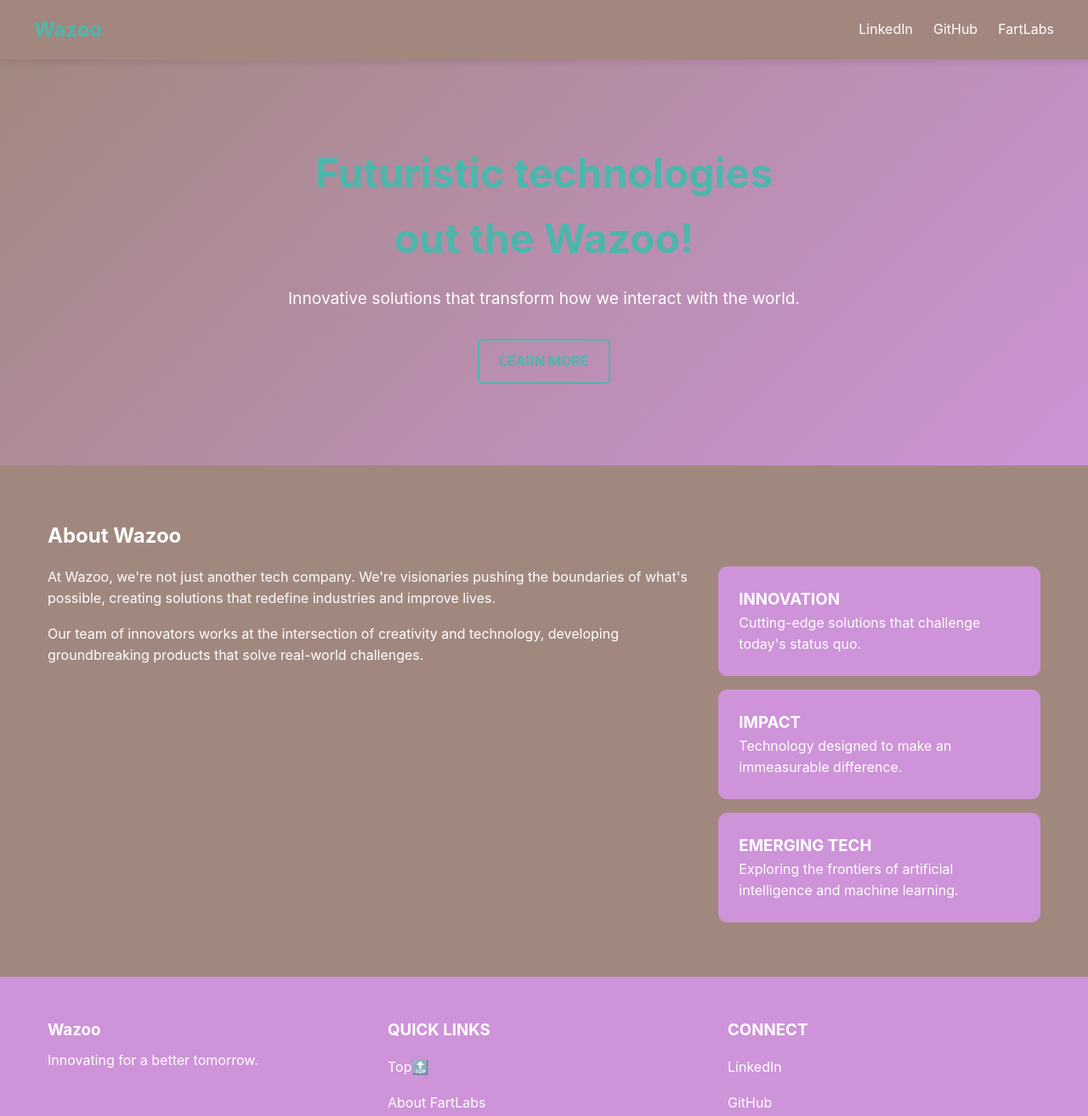
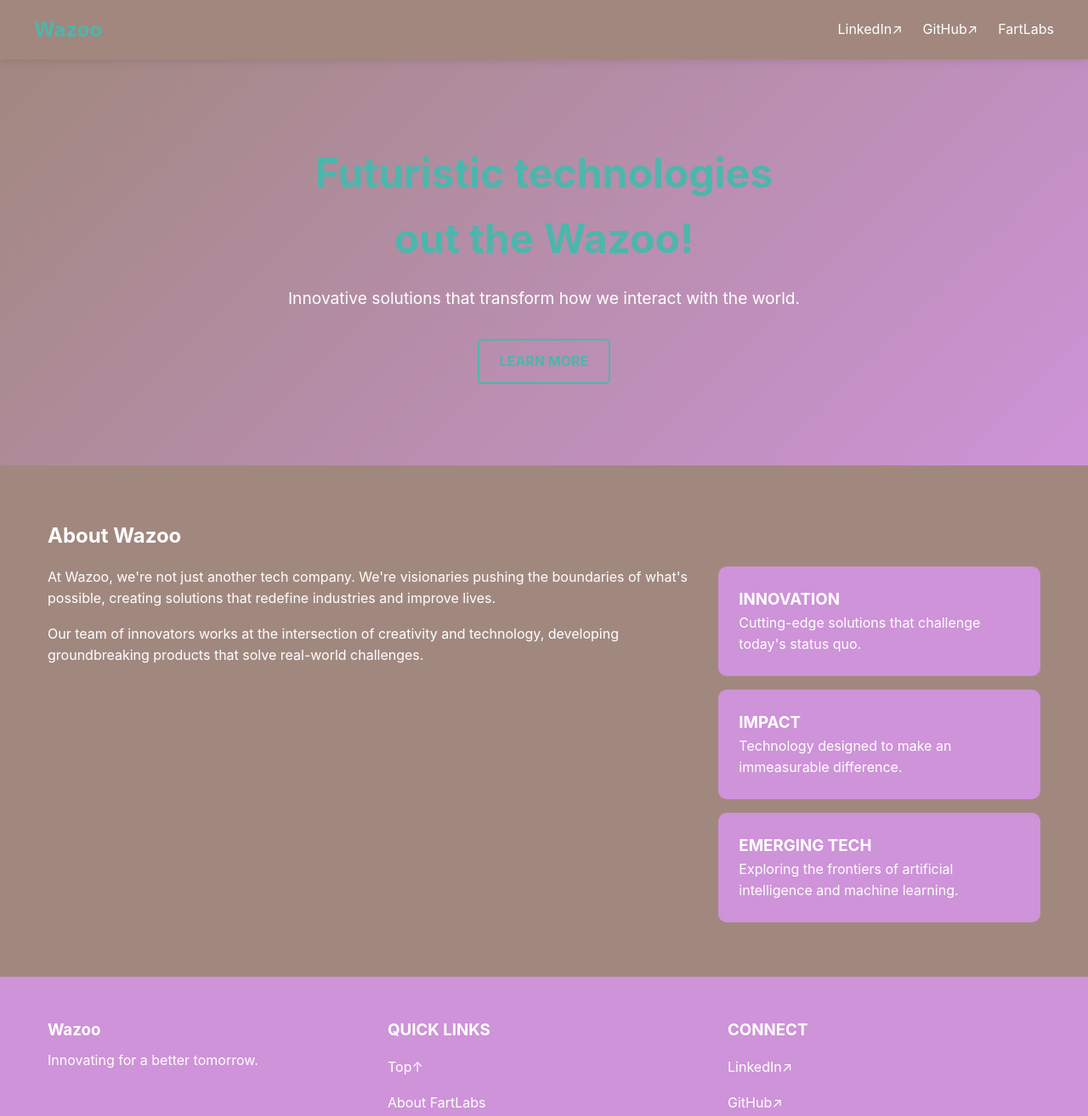
Before and after one commit to FartLabs/wazoo.tech, a plain HTML site: page static/index.html in a window 1280 px wide. Shown: the top 1314 px of the page at 85% size. Drawn offline with Linux system fonts and the light colour scheme.

Commit message:
Update index.html

```diff
--- a/static/index.html
+++ b/static/index.html
@@ -297,10 +297,16 @@
       <nav class="container">
         <a href="/" class="logo">Wazoo</a>
         <div class="nav-links">
-          <a href="https://linkedin.com/company/FartLabs" class="nav-link"
-          >LinkedIn</a>
-          <a href="https://github.com/Fartlabs/wazoo.tech" class="nav-link"
-          >GitHub</a>
+          <a
+            href="https://linkedin.com/company/wazootech"
+            class="nav-link"
+            target="_blank"
+          >LinkedIn↗</a>
+          <a
+            href="https://github.com/FartLabs/wazoo.tech"
+            class="nav-link"
+            target="_blank"
+          >GitHub↗</a>
           <a href="https://fartlabs.org" class="nav-link">FartLabs</a>
         </div>
       </nav>
@@ -365,13 +371,14 @@
         </div>
         <div class="footer-column">
           <h3 class="capitalize">Quick links</h3>
-          <a href="#top">Top🔝</a>
+          <a href="#top">Top↑</a>
           <a href="https://fartlabs.org/about">About FartLabs</a>
         </div>
         <div class="footer-column">
           <h3 class="capitalize">Connect</h3>
-          <a href="https://linkedin.com/company/FartLabs">LinkedIn</a>
-          <a href="https://github.com/FartLabs">GitHub</a>
+          <a href="https://linkedin.com/company/wazootech" target="_blank"
+          >LinkedIn↗</a>
+          <a href="https://github.com/FartLabs" target="_blank">GitHub↗</a>
         </div>
         <div class="footer-bottom">
           <p>
```
